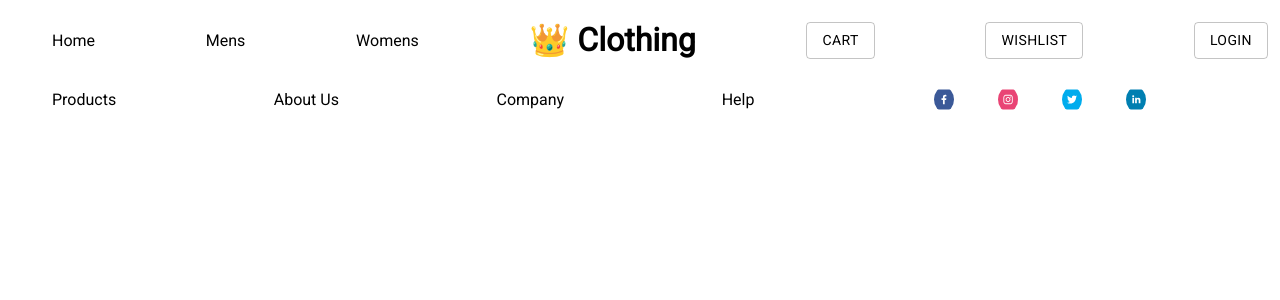
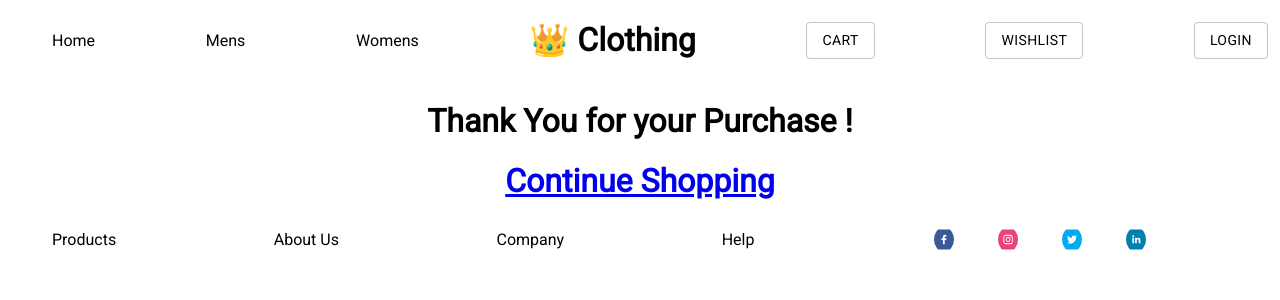
Before and after one commit to Crwn-Clothing/FrontEnd, a React (Create React App) app: page /thankyou in a window 1280 px wide. Shown: the top 300 px of the page. Built offline with nearby package versions, Linux system fonts and the light colour scheme; what react-stripe-elements would draw is missing.

Commit message:
thankyou page complete

```diff
--- a/src/App.js
+++ b/src/App.js
@@ -24,6 +24,7 @@ import shopActions from "./actions/pages/shop";
 import productActions from "./actions/pages/shop";
 
 import "./App.scss";
+import { ThankYou } from "./components/pages/checkout/ThankYou";
 
 const App = props => {
 	const dispatch = useDispatch();
@@ -55,6 +56,7 @@ const App = props => {
 				<Route exact path="/checkout" component={CheckoutContainer} />
 				<Route exact path="/hats/:id" component={ProductContainer} />
 				<Route exact path="/wishlist" component={WishListContainer} />
+				<Route exact path="/thankyou" component={ThankYou} />
 			</Switch>
 			<Footer />
 		</div>
--- a/src/components/pages/checkout/CheckoutContainer.jsx
+++ b/src/components/pages/checkout/CheckoutContainer.jsx
@@ -6,7 +6,7 @@ const CheckoutContainer = props => {
 	return (
 		<div className="checkout-container">
 			<CheckoutItemContainer />
-			<CheckoutPaymentContainer />
+			<CheckoutPaymentContainer history={props.history} />
 		</div>
 	);
 };
--- a/src/components/pages/checkout/CheckoutPaymentContainer.jsx
+++ b/src/components/pages/checkout/CheckoutPaymentContainer.jsx
@@ -8,7 +8,7 @@ const CheckoutPaymentContainer = props => {
 			<div className="example">
 				<h1>Checkout</h1>
 				<Elements>
-					<CheckoutPaymentPage />
+					<CheckoutPaymentPage history={props.history} />
 				</Elements>
 			</div>
 		</StripeProvider>
--- a/src/components/pages/checkout/CheckoutPaymentPage.jsx
+++ b/src/components/pages/checkout/CheckoutPaymentPage.jsx
@@ -5,6 +5,7 @@ import { Button } from "@material-ui/core";
 import cartActions from "../../../actions/pages/cart";
 import checkoutActions from "../../../actions/pages/checkout";
 import "./Checkout.scss";
+import { Redirect } from "react-router-dom";
 
 const styleStripe = () => {
 	return {
@@ -42,10 +43,8 @@ const CheckoutPaymentPage = props => {
 				checkoutActions.postNewOrder(user.id, userCart, totalPrice, token)
 			);
 		});
-		// debugger;
 
-		// dispatch(checkoutActions.fetchStripeOrder());
-		// Loop orders, dispatch
+		props.history.push("/thankyou");
 	};
 
 	if (complete) return <h1>Purchase Complete!</h1>;
--- /dev/null
+++ b/src/components/pages/checkout/ThankYou.jsx
@@ -0,0 +1,17 @@
+import React from "react";
+import { Link } from "react-router-dom";
+import { useSelector, useDispatch } from "react-redux";
+export const ThankYou = props => {
+	const dispatch = useDispatch();
+	const user = useSelector(state => state.userLogin.currentUser);
+	return (
+		<div>
+			<h1> Thank You for your Purchase {user.first_name}!</h1>
+			<h1>
+				<Link exact to="/">
+					Continue Shopping
+				</Link>
+			</h1>
+		</div>
+	);
+};
```
